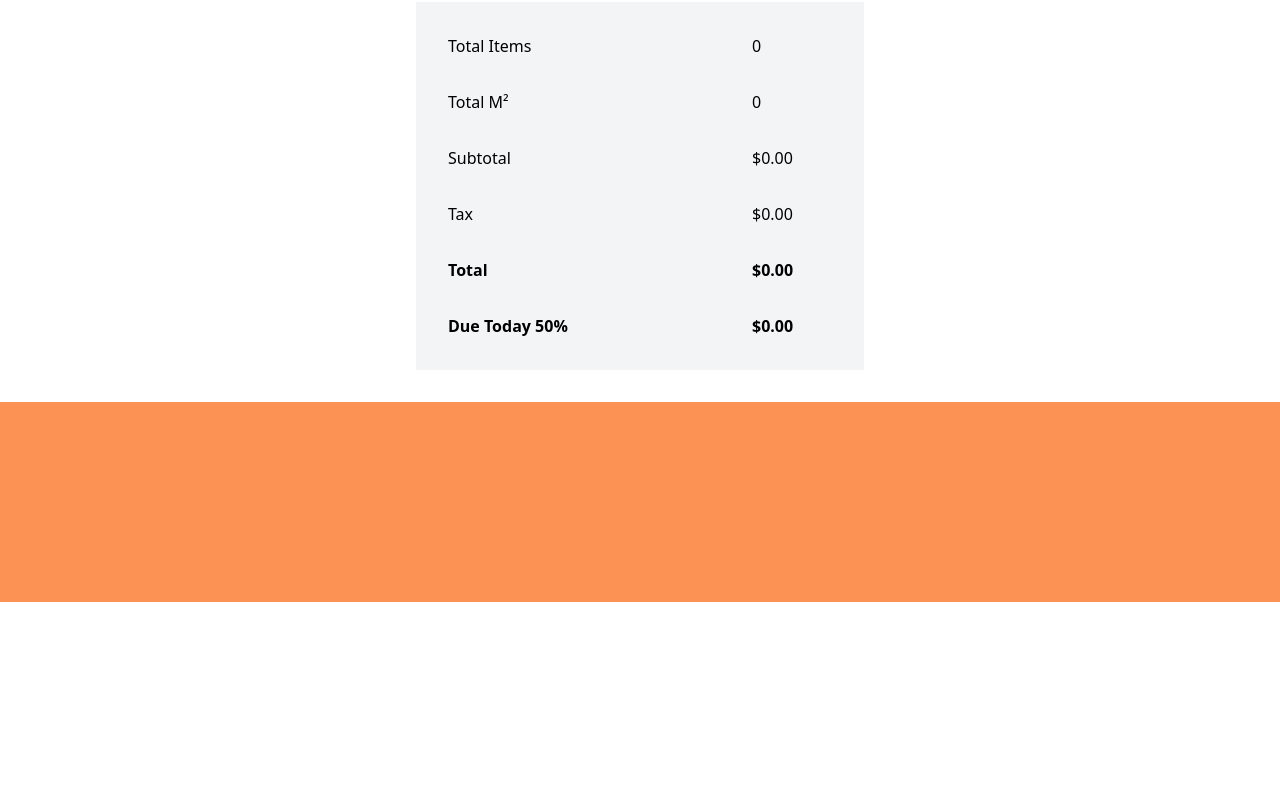
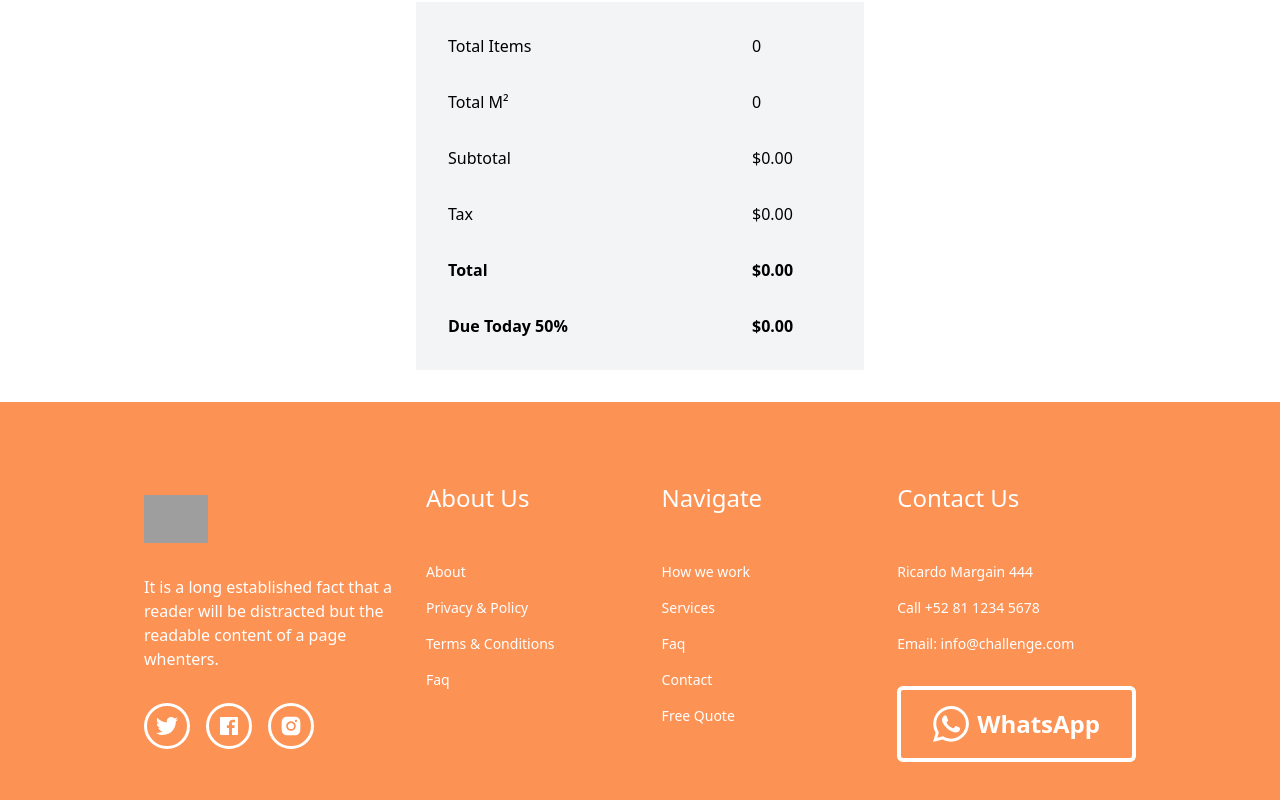
Before and after one commit to Kreator-97/proeficient-junior-challenge, a React (Vite) app: page / in a window 1280 px wide. Shown: the part 990-1790 px from the top of the page. Before the commit the page ends 1592 px from the top, so only its background shows below. Built offline with nearby package versions, Linux system fonts and the light colour scheme; grey boxes are pictures that could not be loaded.

Commit message:
feat: :lipstick: finish Footer component
Fixes #3

```diff
--- a/package.json
+++ b/package.json
@@ -14,6 +14,7 @@
     "postcss": "^8.4.19",
     "react": "^18.2.0",
     "react-dom": "^18.2.0",
+    "react-icons": "^4.6.0",
     "react-redux": "^8.0.5",
     "tailwindcss": "^3.2.4"
   },
--- a/src/components/Footer.tsx
+++ b/src/components/Footer.tsx
@@ -1,6 +1,73 @@
-export const Footer = () => {
+import { FC } from 'react'
+import { ImWhatsapp } from 'react-icons/im'
+
+import { FooterSocialMedia } from '.'
+import homeIcon from '../assets/home.svg'
+
+export const Footer: FC = () => {
 
   return (
-    <footer className="min-h-[200px] bg-primary"></footer>
+    <footer className="min-h-[200px] bg-primary">
+      <div
+        className='
+          max-w-5xl mx-auto py-20 grid gap-8 px-4 footer__grid'
+      >
+        <section className='flex flex-col gap-8 justify-center'>
+          {/* footer info */}
+          <div className='mx-auto md:mx-0'>
+            <img src={ homeIcon } alt="Inicio" width={64} height={64} />
+          </div>
+          <p className='text-white text-center md:text-left'>
+            It is a long established fact that a reader will be distracted but the readable content of a page whenters.
+          </p>
+
+          <FooterSocialMedia />
+        </section>
+
+        <section>
+          {/* About Us */}
+          <h2 className='text-2xl mb-12 text-white text-center md:text-left'>About Us</h2>
+
+          <div className='flex flex-col gap-4 text-sm text-white'>
+            <h3 className='text-center md:text-left'>About</h3>
+            <h3 className='text-center md:text-left'>Privacy & Policy</h3>
+            <h3 className='text-center md:text-left'>Terms & Conditions</h3>
+            <h3 className='text-center md:text-left'>Faq</h3>
+          </div>
+        </section>
+
+        <section>
+          {/* Navigate */}
+          <h2 className='text-2xl mb-12 text-white text-center md:text-left'>Navigate</h2>
+
+          <div className='flex flex-col gap-4 text-sm text-white'>
+            <h3 className='text-center md:text-left'>How we work</h3>
+            <h3 className='text-center md:text-left'>Services</h3>
+            <h3 className='text-center md:text-left'>Faq</h3>
+            <h3 className='text-center md:text-left'>Contact</h3>
+            <h3 className='text-center md:text-left'>Free Quote</h3>
+          </div>
+        </section>
+
+        <section>
+          {/* Contact us */}
+          <h2 className='text-2xl mb-12 text-white text-center md:text-left'>Contact Us</h2>
+
+          <div className='flex flex-col gap-4 text-sm text-white mb-8'>
+            <h3 className='text-center md:text-left'>Ricardo Margain 444</h3>
+            <h3 className='text-center md:text-left'>Call +52 81 1234 5678</h3>
+            <h3 className='text-center md:text-left'>Email: info@challenge.com</h3>
+          </div>
+
+          <div className='border-4 border-white rounded-md py-4 px-8 flex items-center gap-2 max-w-[240px] mx-auto md:mx-0'>
+            <div>
+              <ImWhatsapp color='white' size={36} />
+            </div>
+            <p className='text-2xl text-white font-bold'>WhatsApp</p>
+          </div>
+        </section>
+
+      </div>
+    </footer>
   )
 }
--- /dev/null
+++ b/src/components/FooterSocialMedia.tsx
@@ -0,0 +1,28 @@
+import { IoLogoFacebook, IoLogoTwitter } from 'react-icons/io'
+import { AiFillInstagram } from 'react-icons/ai'
+
+export const FooterSocialMedia = () => {
+  return (
+    <div className='flex gap-4 mx-auto md:mx-0'>
+      <div
+        style={{borderWidth: '3px' }}
+        className='border-white p-2 rounded-full'>
+        <IoLogoTwitter size={24} color='white'/>
+      </div>
+
+      <div
+        style={{borderWidth: '3px' }}
+        className='border-white p-2 rounded-full'
+      >
+        <IoLogoFacebook size={24} color='white'/>
+      </div>
+
+      <div
+        style={{borderWidth: '3px' }}
+        className='border-white p-2 rounded-full'
+      >
+        <AiFillInstagram size={24} color='white'/>
+      </div>
+    </div>
+  )
+}
--- a/src/components/index.ts
+++ b/src/components/index.ts
@@ -1,10 +1,11 @@
 export * from './ButtonsControl'
 export * from './CardImage'
 export * from './CardSelector'
+export * from './Footer'
+export * from './FooterSocialMedia'
 export * from './GridProducts'
 export * from './Main'
 export * from './Navbar'
-export * from './Footer'
 export * from './Selector'
 export * from './Summary'
 export * from './SummaryRow'
--- a/src/index.css
+++ b/src/index.css
@@ -1,6 +1,13 @@
 @tailwind base;
 @tailwind components;
 @tailwind utilities;
+
+:root {
+  --sm: 480px;
+  --md: 720px;
+  --lg: 960px;
+  --xl: 1200px;
+}
 
 @layer utilities {
   .btn {
@@ -14,3 +21,20 @@
     @apply rounded-l-md;
   }
 }
+
+.footer__grid {
+  grid-template-columns: 1fr;
+}
+
+@media screen and (min-width: 720px) {
+  .footer__grid {
+    grid-template-columns: repeat(2, minmax(min-content, 1fr));
+    /* grid-template-columns: 250px minmax(min-content, 300px); */
+  }
+}
+
+@media screen and (min-width: 1080px) {
+  .footer__grid {
+    grid-template-columns: 250px repeat(3, minmax(min-content, 1fr));
+  }
+}
```
Also changed, not shown: 1 other file (tests, documents, lock files or other folders).
